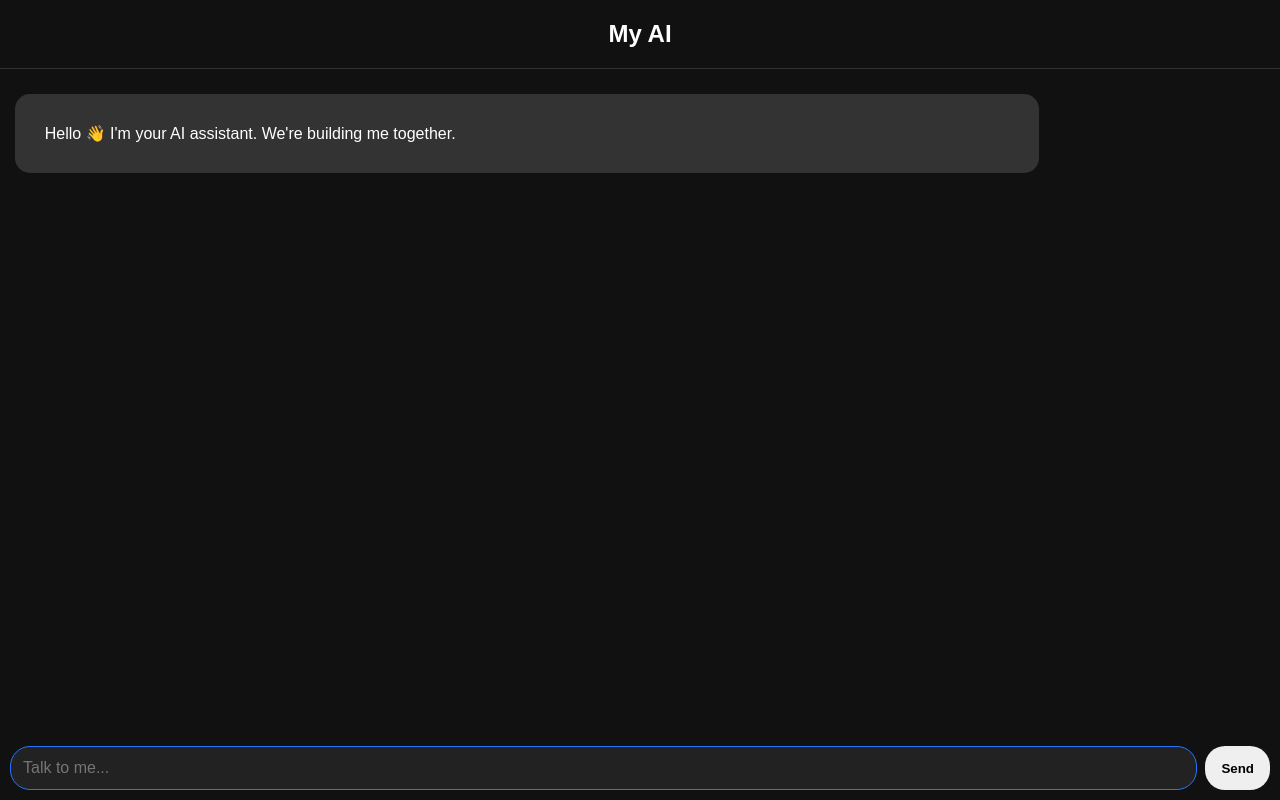
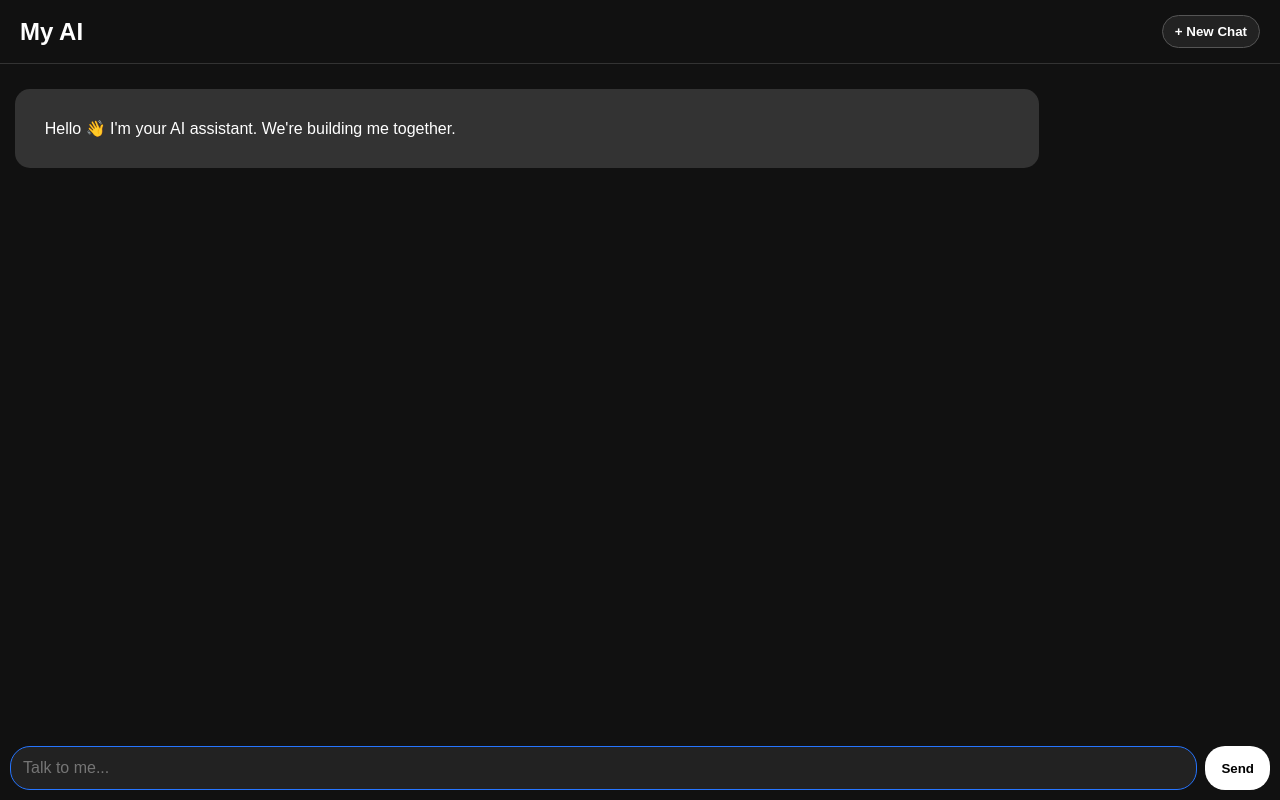
Before and after one commit to z5bz4f6pn2-ux/my-AI, a plain HTML site: page index.html in a window 1280 px wide. Drawn offline with Linux system fonts and the light colour scheme.

Commit message:
Update index.html

```diff
--- a/index.html
+++ b/index.html
@@ -13,11 +13,30 @@
     }
 
     header {
-      padding: 20px;
-      text-align: center;
+      padding: 15px 20px;
+      display: flex;
+      align-items: center;
+      justify-content: space-between;
+      border-bottom: 1px solid #333;
+    }
+
+    .title {
       font-size: 24px;
       font-weight: bold;
-      border-bottom: 1px solid #333;
+    }
+
+    #newChatButton {
+      border: 1px solid #555;
+      border-radius: 18px;
+      padding: 8px 12px;
+      background: #222;
+      color: white;
+      font-weight: bold;
+      cursor: pointer;
+    }
+
+    #newChatButton:hover {
+      background: #333;
     }
 
     #chat {
@@ -78,36 +97,56 @@
       cursor: pointer;
     }
 
-    button:active {
-      transform: scale(0.97);
+    .send-button {
+      background: white;
+      color: black;
     }
   </style>
 </head>
 
 <body>
 
-<header>My AI</header>
+<header>
+
+  <div class="title">My AI</div>
+
+  <button id="newChatButton" onclick="newChat()">
+    + New Chat
+  </button>
+
+</header>
 
 <div id="chat">
+
   <div class="message ai">
     Hello 👋 I'm your AI assistant. We're building me together.
   </div>
+
 </div>
 
 <div class="input-area">
+
   <input
     id="message"
     placeholder="Talk to me..."
     autocomplete="off"
   >
 
-  <button onclick="sendMessage()">Send</button>
+  <button
+    class="send-button"
+    onclick="sendMessage()"
+  >
+    Send
+  </button>
+
 </div>
 
 <script>
 
-const conversationHistory = [];
+let conversationHistory = [];
 
+
+// Send a message
 async function sendMessage() {
 
   const input = document.getElementById("message");
@@ -117,69 +156,104 @@ async function sendMessage() {
 
   if (message === "") return;
 
+
   // Show user's message
-  const userMessage = document.createElement("div");
+  const userMessage =
+    document.createElement("div");
 
-  userMessage.className = "message user";
-  userMessage.textContent = message;
+  userMessage.className =
+    "message user";
+
+  userMessage.textContent =
+    message;
 
   chat.appendChild(userMessage);
+
 
   // Clear input
   input.value = "";
 
-  // Save message to conversation history
+
+  // Save user message
   conversationHistory.push({
     role: "user",
     content: message
   });
 
-  // Create AI response bubble
-  const aiMessage = document.createElement("div");
 
-  aiMessage.className = "message ai";
-  aiMessage.textContent = "Thinking...";
+  // Create AI message
+  const aiMessage =
+    document.createElement("div");
+
+  aiMessage.className =
+    "message ai";
+
+  aiMessage.textContent =
+    "Thinking...";
 
   chat.appendChild(aiMessage);
 
-  chat.scrollTop = chat.scrollHeight;
+  chat.scrollTop =
+    chat.scrollHeight;
+
 
   try {
 
-    const response = await fetch("/api/chat", {
+    const response =
+      await fetch("/api/chat", {
+
         method: "POST",
 
         headers: {
-        "Content-Type": "application/json"
+          "Content-Type":
+            "application/json"
         },
 
         body: JSON.stringify({
+
           message: message,
 
-        history: conversationHistory.slice(0, -1)
+          history:
+            conversationHistory.slice(0, -1)
+
         })
+
       });
 
-    const data = await response.json();
+
+    const data =
+      await response.json();
+
 
     if (!response.ok) {
+
       throw new Error(
-        data.error || "Something went wrong"
+        data.error ||
+        "Something went wrong"
       );
+
     }
+
 
     const reply =
       data.response ||
       "I couldn't generate a response.";
 
-    // Show AI response
-    aiMessage.textContent = reply;
 
-    // Save AI response to conversation history
+    // Display response
+    aiMessage.textContent =
+      reply;
+
+
+    // Save AI response
     conversationHistory.push({
+
       role: "assistant",
+
       content: reply
+
     });
+
 
   } catch (error) {
 
@@ -187,38 +261,80 @@ async function sendMessage() {
       "Sorry, something went wrong: " +
       error.message;
 
-    // Remove failed user message from history
+
+    // Remove failed user message
     conversationHistory.pop();
+
   }
 
-  chat.scrollTop = chat.scrollHeight;
 
-  // Put cursor back into input
+  chat.scrollTop =
+    chat.scrollHeight;
+
+
+  // Focus input again
   input.focus();
+
+}
+
+
+// New Chat
+function newChat() {
+
+  conversationHistory = [];
+
+
+  const chat =
+    document.getElementById("chat");
+
+
+  chat.innerHTML = `
+
+    <div class="message ai">
+
+      Hello 👋 I'm your AI assistant.
+      This is a new conversation.
+
+    </div>
+
+  `;
+
+
+  // Focus input immediately
+  document
+    .getElementById("message")
+    .focus();
+
 }
 
 
 // Enter sends message
-// Shift + Enter creates a new line
+// Shift + Enter allows a new line
+
 const messageInput =
   document.getElementById("message");
+
 
 messageInput.addEventListener(
   "keydown",
   function(event) {
 
-    if (event.key === "Enter" && !event.shiftKey) {
+    if (
+      event.key === "Enter" &&
+      !event.shiftKey
+    ) {
 
       event.preventDefault();
 
       sendMessage();
+
     }
+
   }
 );
 
 
-// Automatically focus the input
-// when My AI opens
+// Automatically focus input
 messageInput.focus();
 
 </script>
```
Lines whose indentation alone changed are shown as unchanged.
